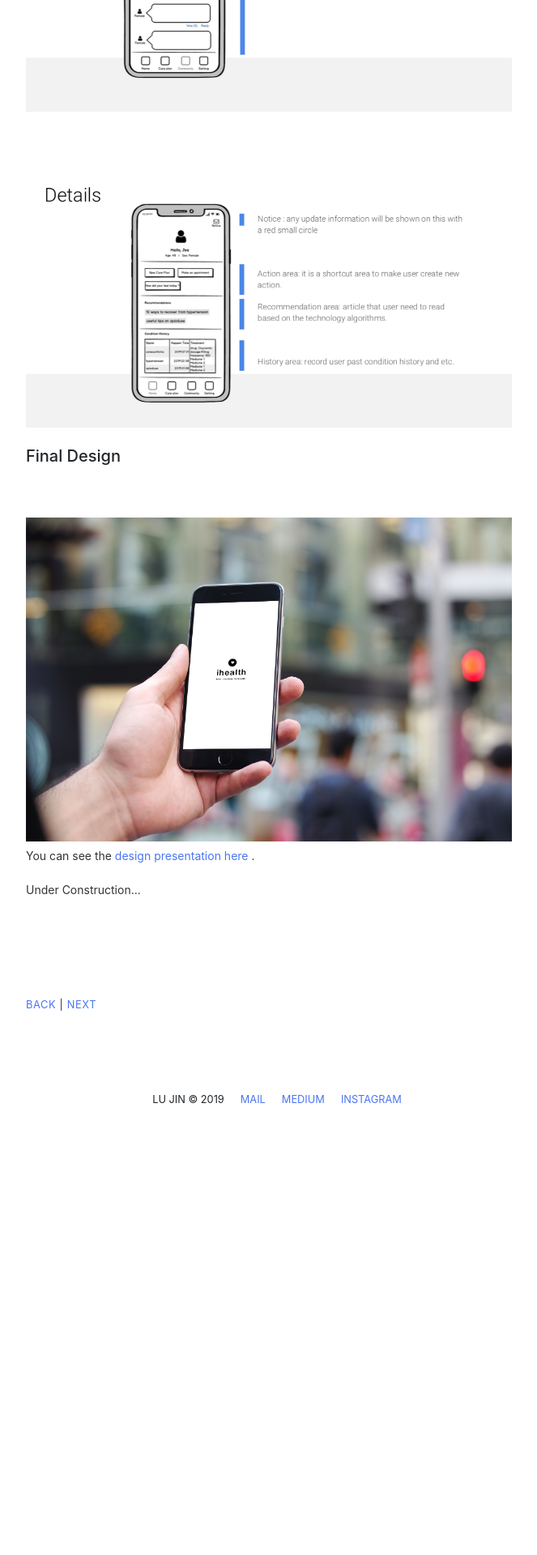
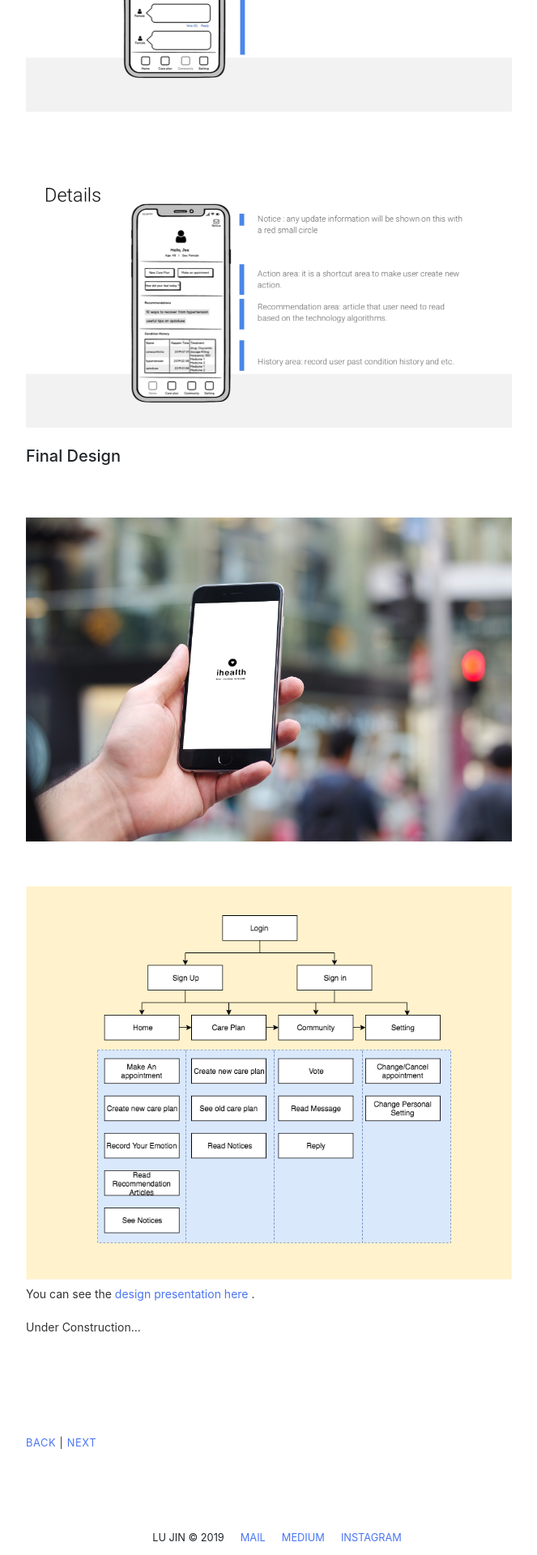
Before and after one commit to beforux/ShakeYourLove, a Jekyll site: the page work10.html, which Jekyll copies as it is, in a window 1280 px wide. Shown: the part 3217-5137 px from the top of the page at 81% size, without its empty margins (308-971 px from the left). Built offline with Jekyll 4.4.1, drawn with Linux system fonts in a browser that asks for light colours; nearby versions of some CDN libraries; before the commit the page ends 4596 px from its top, so only the background shows below that.

Commit message:
Update work10.html

```diff
--- a/work10.html
+++ b/work10.html
@@ -89,6 +89,8 @@ Except for injection, I also need to make observation towards patient to deduct
 
 <h5>Final Design</h5>
                <img src="img/10t15.jpg" width="600px">
+                               <img src="img/10t16.png" width="600px">
+
                                 <p> You can see the <a href ="https://docs.google.com/presentation/d/1Mve6SW9FOlC0B2s043G2V7KzvW37YgJhFdhZwb9ZTAE/edit?usp=sharing">design presentation here </a>. </p>
 
 
```
